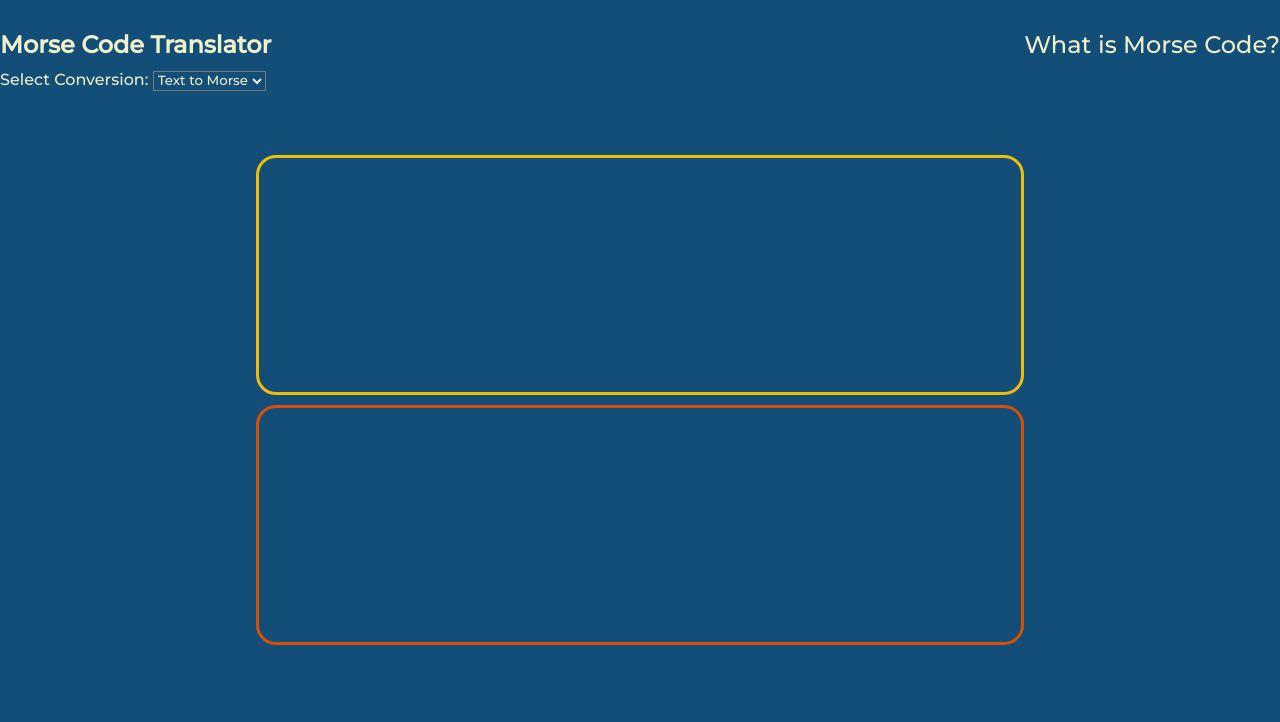
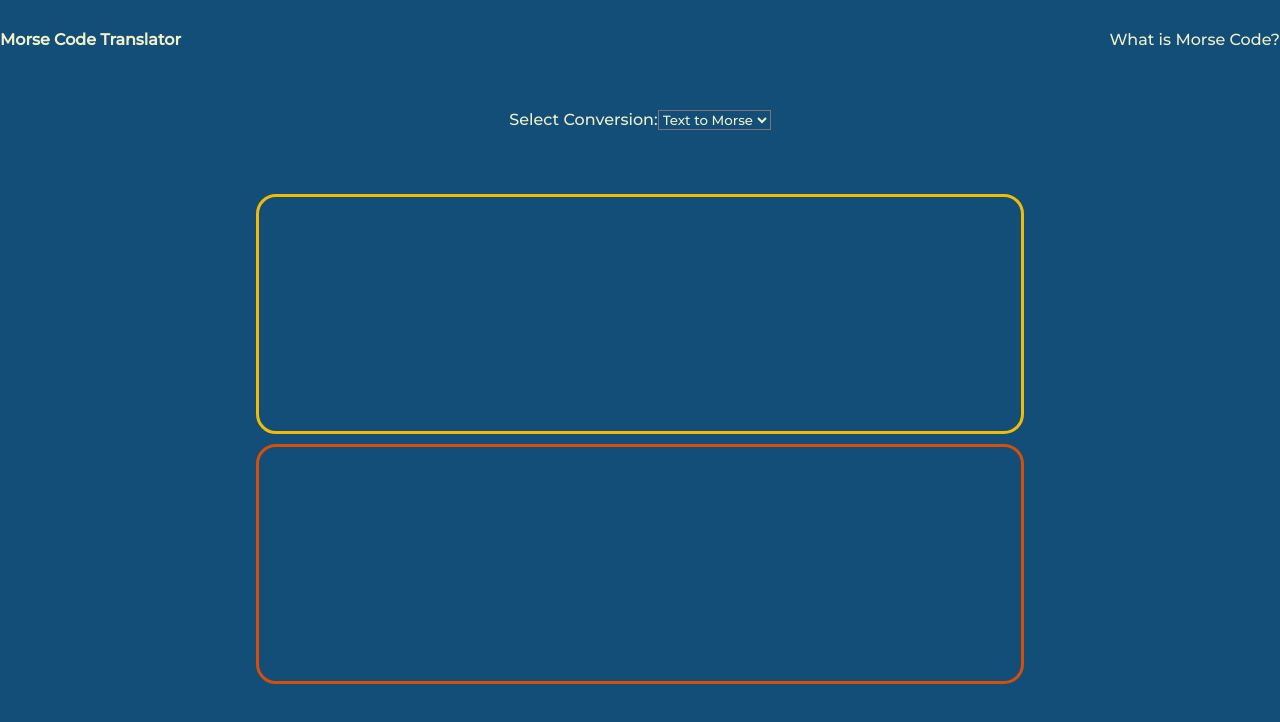
Before and after one commit to maxswaine/morse-code-translator, a website built with Vite: page index.html in a window 1280 px wide. Built offline with nearby package versions, Linux system fonts and the light colour scheme.

Commit message:
final push complete with last stylings

```diff
--- a/index.html
+++ b/index.html
@@ -9,7 +9,7 @@
   <body>
     <header class="header">
       <div class="header__left">
-        <h1 class="header__left--title">Morse Code Translator</h1>
+        <h2 class="header__left--title">Morse Code Translator</h2>
       </div>
       <div class="header__right">
         <a href="https://www.britannica.com/topic/Morse-Code" target="_blank"
@@ -19,7 +19,7 @@
     </header>
     <main class="main">
       <div class="conversion__type">
-        <label for="conversionSelect">Select Conversion:</label>
+        <label for="conversionSelect">Select Conversion: </label>
         <select id="conversionSelect">
           <option value="textToMorse">Text to Morse</option>
           <option value="morseToText">Morse to Text</option>
--- a/package.json
+++ b/package.json
@@ -1,15 +1,15 @@
 {
   "name": "morse-code-translator",
+  "homepage": "maxswaine.github.io/morse-code-translator/",
   "author": "Max Swaine",
-  "homepage": "https://maxswaine.github.io/morse-code-translator/",
   "private": true,
   "version": "0.0.0",
   "type": "module",
   "scripts": {
     "dev": "vite",
     "build": "tsc && vite build",
+    "preview": "vite preview",
     "deploy": "gh-pages -d dist",
-    "preview": "vite preview",
     "test:jest": "vitest"
   },
   "devDependencies": {
--- a/src/_nav.scss
+++ b/src/_nav.scss
@@ -1,18 +1,30 @@
 .header {
   display: flex;
   justify-content: space-between;
-  height: 5vh;
+  height: 10vh;
   margin-top: 30px;
-  &__left--title {
-    font-size: 1.5rem;
+
+  &__left {
+    &--title {
+      font-size: 1rem;
+      text-align: center;
+    }
   }
+
   &__right {
     a {
       text-decoration: none;
-      font-size: 1.5rem;
+      font-size: 1rem;
+      text-align: center;
+    }
+
+    &:hover {
+      cursor: pointer;
     }
   }
-  &__right:hover {
-    cursor: pointer;
-  }
 }
+
+.conversion__type {
+  display: flex;
+  justify-content: center;
+}
--- a/src/_translator-screen.scss
+++ b/src/_translator-screen.scss
@@ -4,6 +4,7 @@
   justify-content: center;
   align-items: center;
   min-height: 50vh;
+
   &__input {
     border: 3px #f2bb05 solid;
     resize: none;
@@ -14,10 +15,12 @@
     border-radius: 20px;
     padding: 20px;
     font-size: 1rem;
+
+    &:focus {
+      border: none;
+    }
   }
-  &__input:focus {
-    border: none;
-  }
+
   &__output {
     border: solid #d74e09 3px;
     padding: 20px;
--- a/src/_variables.scss
+++ b/src/_variables.scss
@@ -1,3 +1,3 @@
 @import url('https://fonts.googleapis.com/css2?family=Montserrat:wght@500&display=swap');
 $backgroundColor: #124E78;
-$textColor: #F0F0C9
+$textColor: #F0F0C9;
```
